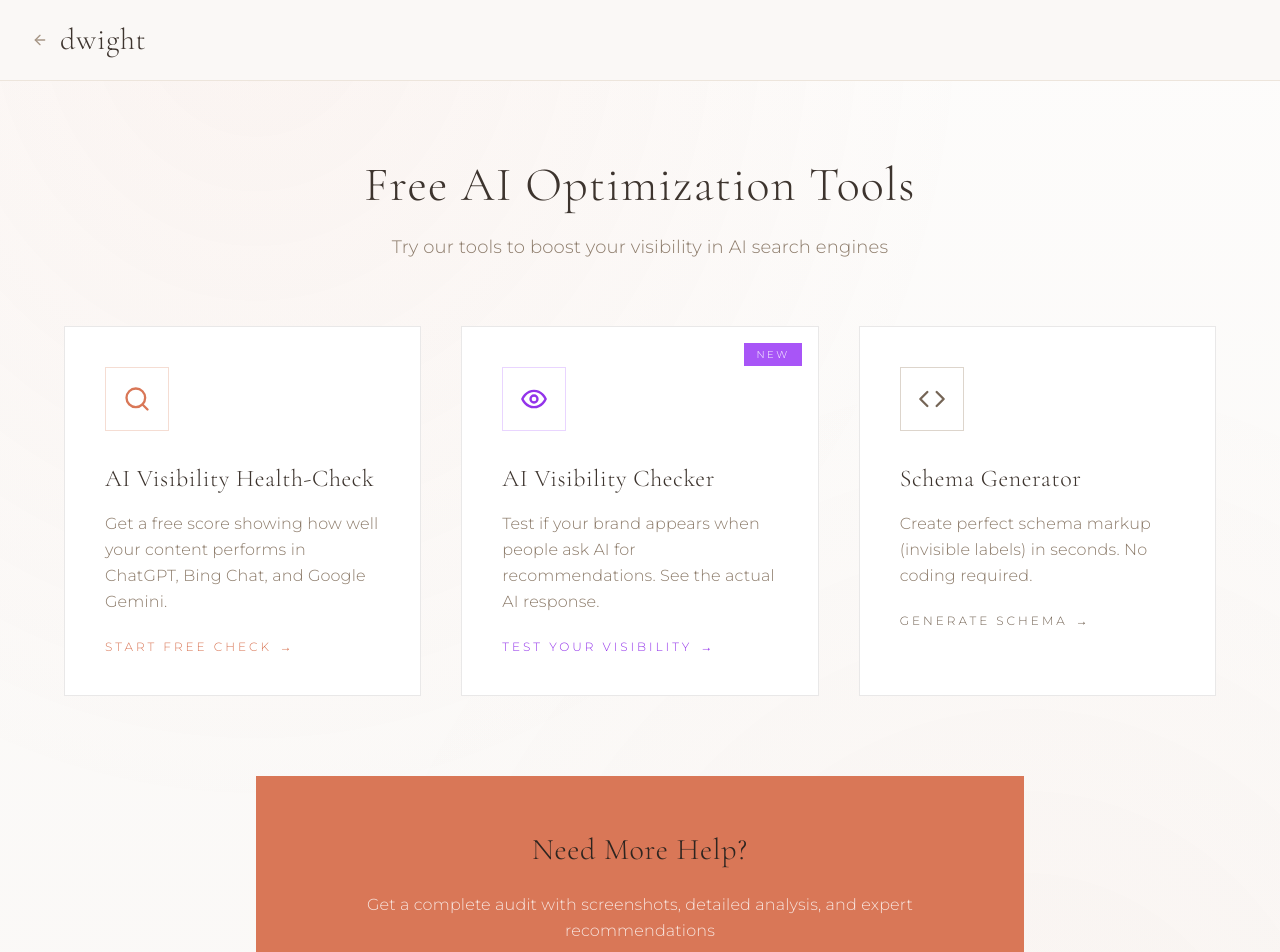
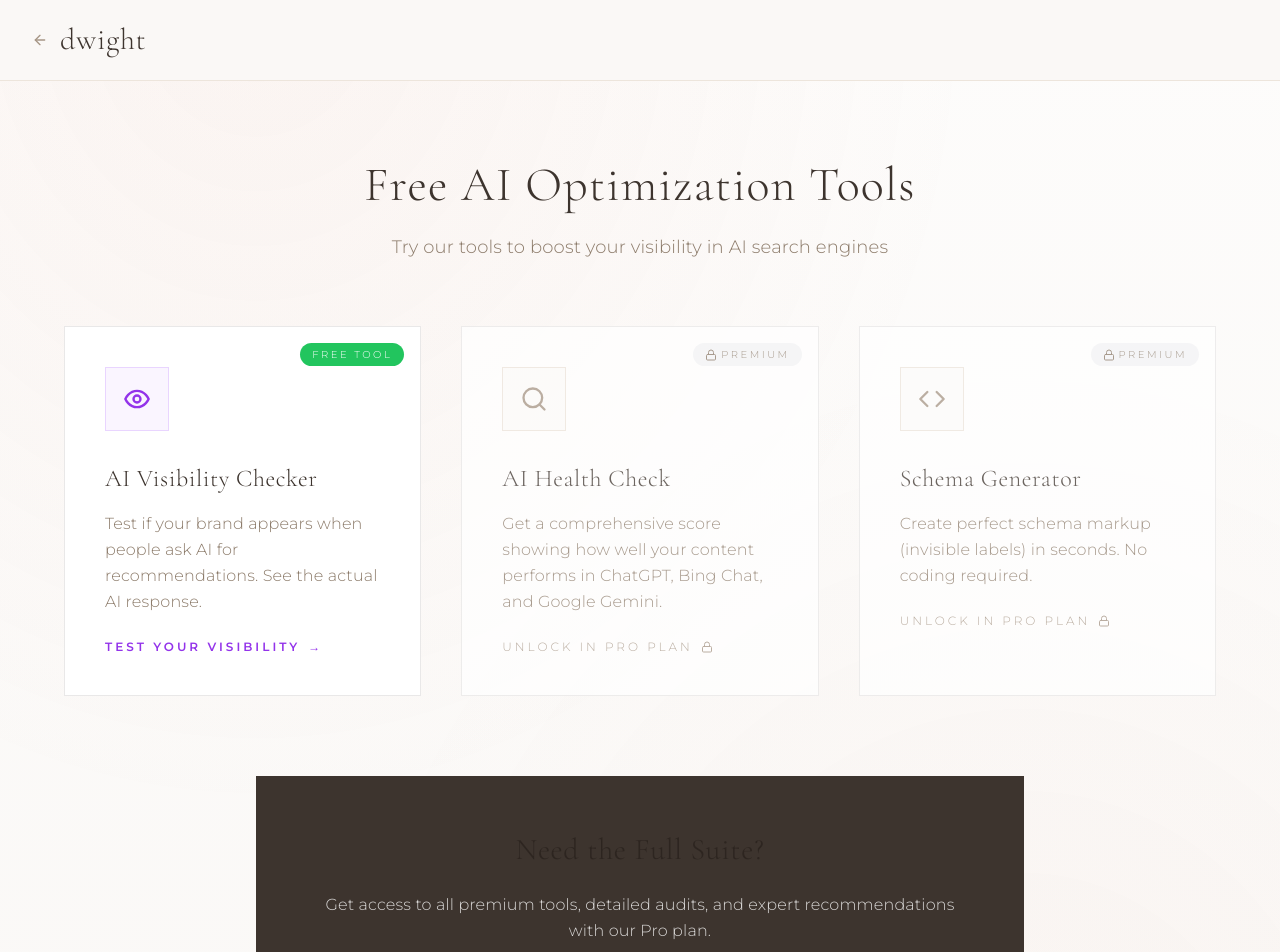
Before and after one commit to samuelsaleh/GEO-app, a Next.js app in the folder frontend/: page /tools in a window 1280 px wide. Shown: the top 952 px of the page. Built offline with nearby package versions, Linux system fonts and the light colour scheme.

Commit message:
Update AI models to latest versions and lock premium tools
- Updated Claude to Sonnet 4 (claude-sonnet-4-20250514)
- Updated Gemini to 2.0 Flash and 1.5 Flash
- Locked Health Check and Schema Generator as premium tools
- AI Visibility Checker remains free
- Fixed model mapping for all providers

```diff
--- a/frontend/src/app/tools/page.tsx
+++ b/frontend/src/app/tools/page.tsx
@@ -1,6 +1,6 @@
 'use client'
 
-import { Search, Code, ArrowLeft, Eye } from 'lucide-react'
+import { Search, Code, ArrowLeft, Eye, Lock } from 'lucide-react'
 import Link from 'next/link'
 
 export default function ToolsPage() {
@@ -29,33 +29,15 @@ export default function ToolsPage() {
         </div>
 
         <div className="grid md:grid-cols-3 gap-10 max-w-6xl mx-auto">
-          <Link
-            href="/tools/health-check"
-            className="card-elevated p-10 group"
-          >
-            <div className="w-16 h-16 border border-claude-200 flex items-center justify-center mb-8 group-hover:border-claude-400 transition">
-              <Search className="w-7 h-7 text-claude-500" />
-            </div>
-            <h2 className="font-display text-2xl font-light mb-4 text-ink-900 group-hover:text-claude-500 transition tracking-wide">
-              AI Visibility Health-Check
-            </h2>
-            <p className="text-ink-500 mb-6 leading-relaxed font-light">
-              Get a free score showing how well your content performs in ChatGPT, Bing Chat, and Google Gemini.
-            </p>
-            <div className="flex items-center gap-2 text-claude-500 text-xs tracking-widest uppercase font-light">
-              Start Free Check
-              <span className="group-hover:translate-x-1 transition">→</span>
-            </div>
-          </Link>
-
+          {/* AI Visibility Checker - FREE */}
           <Link
             href="/tools/ai-visibility"
-            className="card-elevated p-10 group relative overflow-hidden"
+            className="card-elevated p-10 group relative overflow-hidden border-2 border-purple-100 hover:border-purple-300"
           >
-            <div className="absolute top-4 right-4 bg-purple-500 text-white text-[10px] px-3 py-1 tracking-widest uppercase font-light">
-              New
+            <div className="absolute top-4 right-4 bg-green-500 text-white text-[10px] px-3 py-1 tracking-widest uppercase font-light rounded-full">
+              Free Tool
             </div>
-            <div className="w-16 h-16 border border-purple-200 flex items-center justify-center mb-8 group-hover:border-purple-400 transition">
+            <div className="w-16 h-16 border border-purple-200 bg-purple-50 flex items-center justify-center mb-8 group-hover:scale-110 transition duration-300">
               <Eye className="w-7 h-7 text-purple-600" />
             </div>
             <h2 className="font-display text-2xl font-light mb-4 text-ink-900 group-hover:text-purple-600 transition tracking-wide">
@@ -64,43 +46,70 @@ export default function ToolsPage() {
             <p className="text-ink-500 mb-6 leading-relaxed font-light">
               Test if your brand appears when people ask AI for recommendations. See the actual AI response.
             </p>
-            <div className="flex items-center gap-2 text-purple-600 text-xs tracking-widest uppercase font-light">
+            <div className="flex items-center gap-2 text-purple-600 text-xs tracking-widest uppercase font-light font-semibold">
               Test Your Visibility
               <span className="group-hover:translate-x-1 transition">→</span>
             </div>
           </Link>
 
-          <Link
-            href="/tools/schema-generator"
-            className="card-elevated p-10 group"
-          >
-            <div className="w-16 h-16 border border-ink-200 flex items-center justify-center mb-8 group-hover:border-ink-400 transition">
-              <Code className="w-7 h-7 text-ink-600" />
+          {/* Health Check - LOCKED */}
+          <div className="card-elevated p-10 relative opacity-75 hover:opacity-100 transition-opacity">
+            <div className="absolute top-4 right-4 bg-gray-100 text-ink-500 text-[10px] px-3 py-1 tracking-widest uppercase font-light flex items-center gap-1 rounded-full">
+              <Lock className="w-3 h-3" /> Premium
             </div>
-            <h2 className="font-display text-2xl font-light mb-4 text-ink-900 group-hover:text-ink-600 transition tracking-wide">
+            <div className="w-16 h-16 border border-cream-300 flex items-center justify-center mb-8 bg-cream-50">
+              <Search className="w-7 h-7 text-ink-400" />
+            </div>
+            <h2 className="font-display text-2xl font-light mb-4 text-ink-900 tracking-wide">
+              AI Health Check
+            </h2>
+            <p className="text-ink-500 mb-6 leading-relaxed font-light">
+              Get a comprehensive score showing how well your content performs in ChatGPT, Bing Chat, and Google Gemini.
+            </p>
+            <Link
+              href="/pricing"
+              className="flex items-center gap-2 text-ink-400 text-xs tracking-widest uppercase font-light hover:text-purple-600 transition"
+            >
+              Unlock in Pro Plan
+              <Lock className="w-3 h-3" />
+            </Link>
+          </div>
+
+          {/* Schema Generator - LOCKED */}
+          <div className="card-elevated p-10 relative opacity-75 hover:opacity-100 transition-opacity">
+            <div className="absolute top-4 right-4 bg-gray-100 text-ink-500 text-[10px] px-3 py-1 tracking-widest uppercase font-light flex items-center gap-1 rounded-full">
+              <Lock className="w-3 h-3" /> Premium
+            </div>
+            <div className="w-16 h-16 border border-cream-300 flex items-center justify-center mb-8 bg-cream-50">
+              <Code className="w-7 h-7 text-ink-400" />
+            </div>
+            <h2 className="font-display text-2xl font-light mb-4 text-ink-900 tracking-wide">
               Schema Generator
             </h2>
             <p className="text-ink-500 mb-6 leading-relaxed font-light">
               Create perfect schema markup (invisible labels) in seconds. No coding required.
             </p>
-            <div className="flex items-center gap-2 text-ink-600 text-xs tracking-widest uppercase font-light">
-              Generate Schema
-              <span className="group-hover:translate-x-1 transition">→</span>
-            </div>
-          </Link>
+            <Link
+              href="/pricing"
+              className="flex items-center gap-2 text-ink-400 text-xs tracking-widest uppercase font-light hover:text-purple-600 transition"
+            >
+              Unlock in Pro Plan
+              <Lock className="w-3 h-3" />
+            </Link>
+          </div>
         </div>
 
         <div className="mt-20 text-center">
-          <div className="bg-claude-500 p-14 text-white max-w-3xl mx-auto">
-            <h2 className="font-display text-3xl font-light mb-6 tracking-wide">Need More Help?</h2>
+          <div className="bg-ink-900 p-14 text-white max-w-3xl mx-auto rounded-none">
+            <h2 className="font-display text-3xl font-light mb-6 tracking-wide">Need the Full Suite?</h2>
             <p className="mb-8 text-white/80 font-light leading-relaxed">
-              Get a complete audit with screenshots, detailed analysis, and expert recommendations
+              Get access to all premium tools, detailed audits, and expert recommendations with our Pro plan.
             </p>
             <Link
-              href="/#services"
-              className="inline-block bg-white text-claude-600 px-10 py-4 hover:bg-cream-100 transition text-xs tracking-widest uppercase font-light"
+              href="/pricing"
+              className="inline-block bg-white text-ink-900 px-10 py-4 hover:bg-cream-100 transition text-xs tracking-widest uppercase font-light"
             >
-              View Full Services
+              View Pricing
             </Link>
           </div>
         </div>
```
Also changed, not shown: 2 other files (tests, documents, lock files or other folders).
